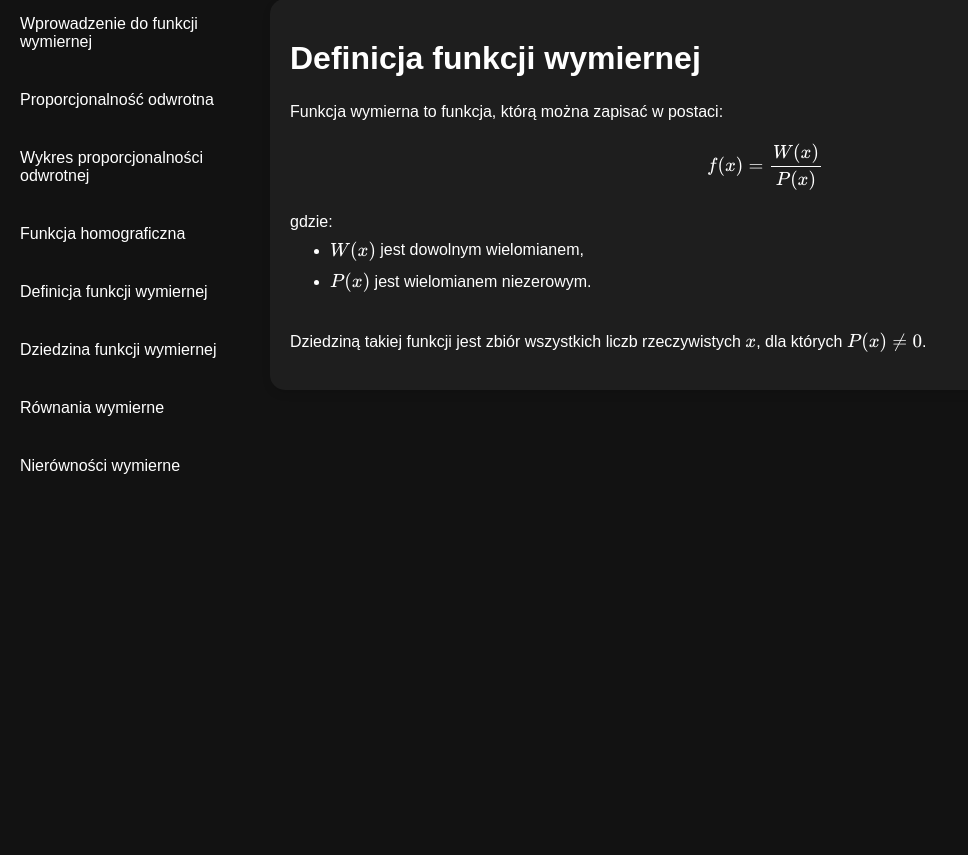
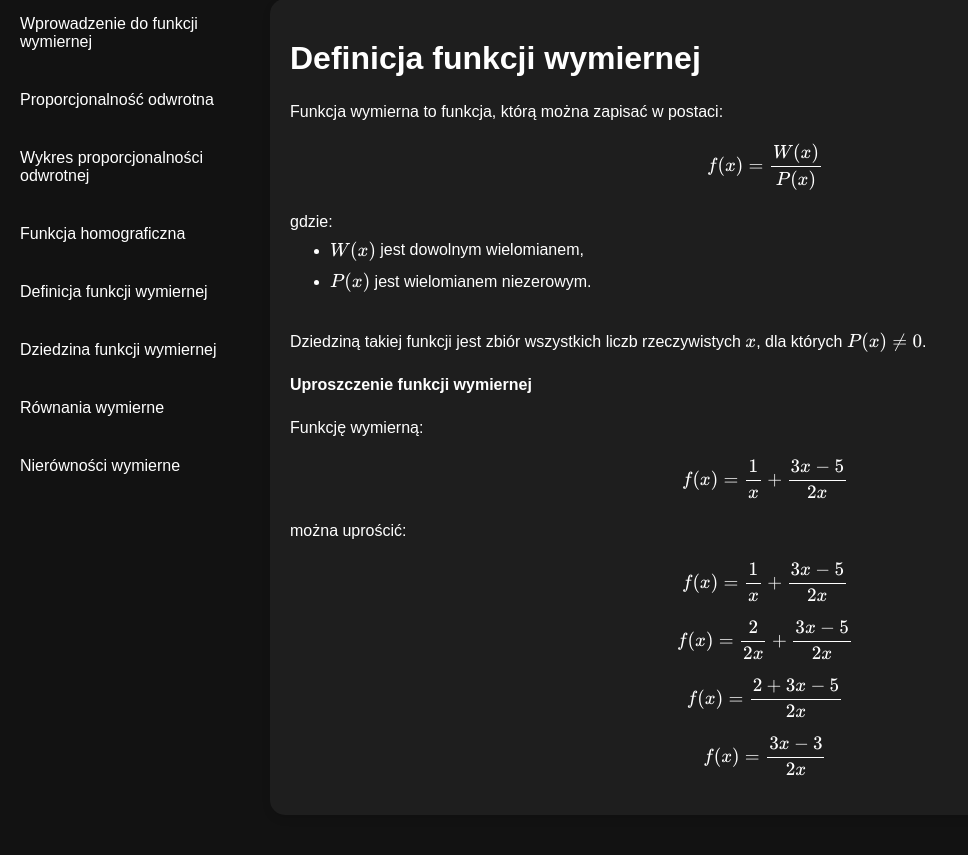
Before and after one commit to 277465/TI-MST-2024, a Flask app: page /definition in a window 1280 px wide. Shown: the part 67-922 px from the top of the page, without its empty margins (0-968 px from the left). Before the commit the page ends 541 px from the top, so only its background shows below. Run offline with Flask 3, Linux system fonts and the light colour scheme.

Commit message:
uproszczenie funkcji

```diff
--- a/templates/definicja.html
+++ b/templates/definicja.html
@@ -11,5 +11,13 @@
         <li>\( P(x) \) jest wielomianem niezerowym.</li>
     </ul>
     <p>Dziedziną takiej funkcji jest zbiór wszystkich liczb rzeczywistych \( x \), dla których \( P(x) \neq 0 \).</p>
+    <h4>Uproszczenie funkcji wymiernej</h4>
+    <p>Funkcję wymierną:</p>
+    <p>\[ f(x) = \frac{1}{x} + \frac{3x - 5}{2x} \]</p>
+    <p>można uprościć:</p>
+    <p>\[ f(x) = \frac{1}{x} + \frac{3x - 5}{2x} \]</p>
+    <p>\[ f(x) = \frac{2}{2x} + \frac{3x - 5}{2x} \]</p>
+    <p>\[ f(x) = \frac{2 + 3x - 5}{2x} \]</p>
+    <p>\[ f(x) = \frac{3x - 3}{2x} \]</p>
 </div>
 {% endblock %}
```
